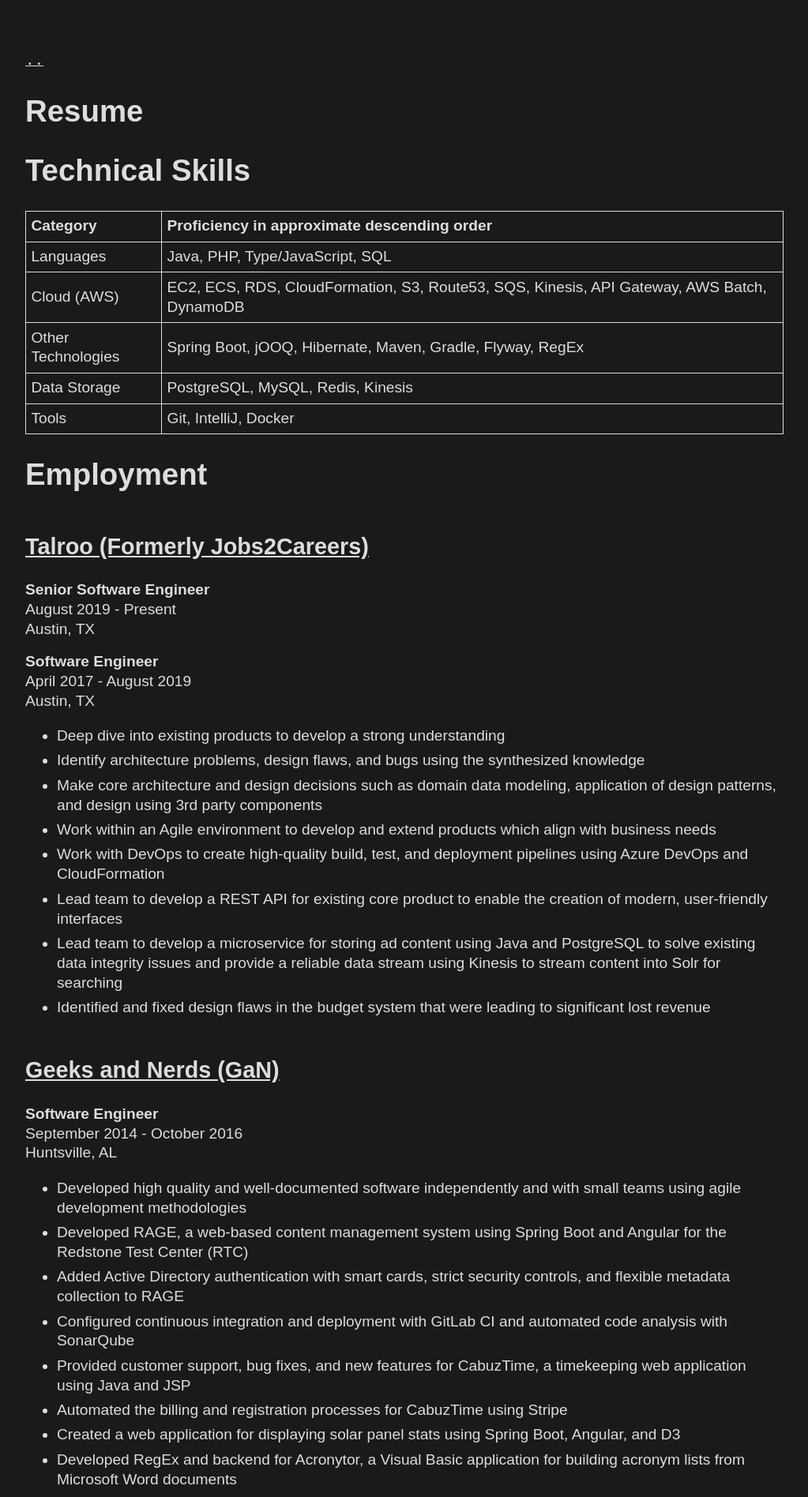
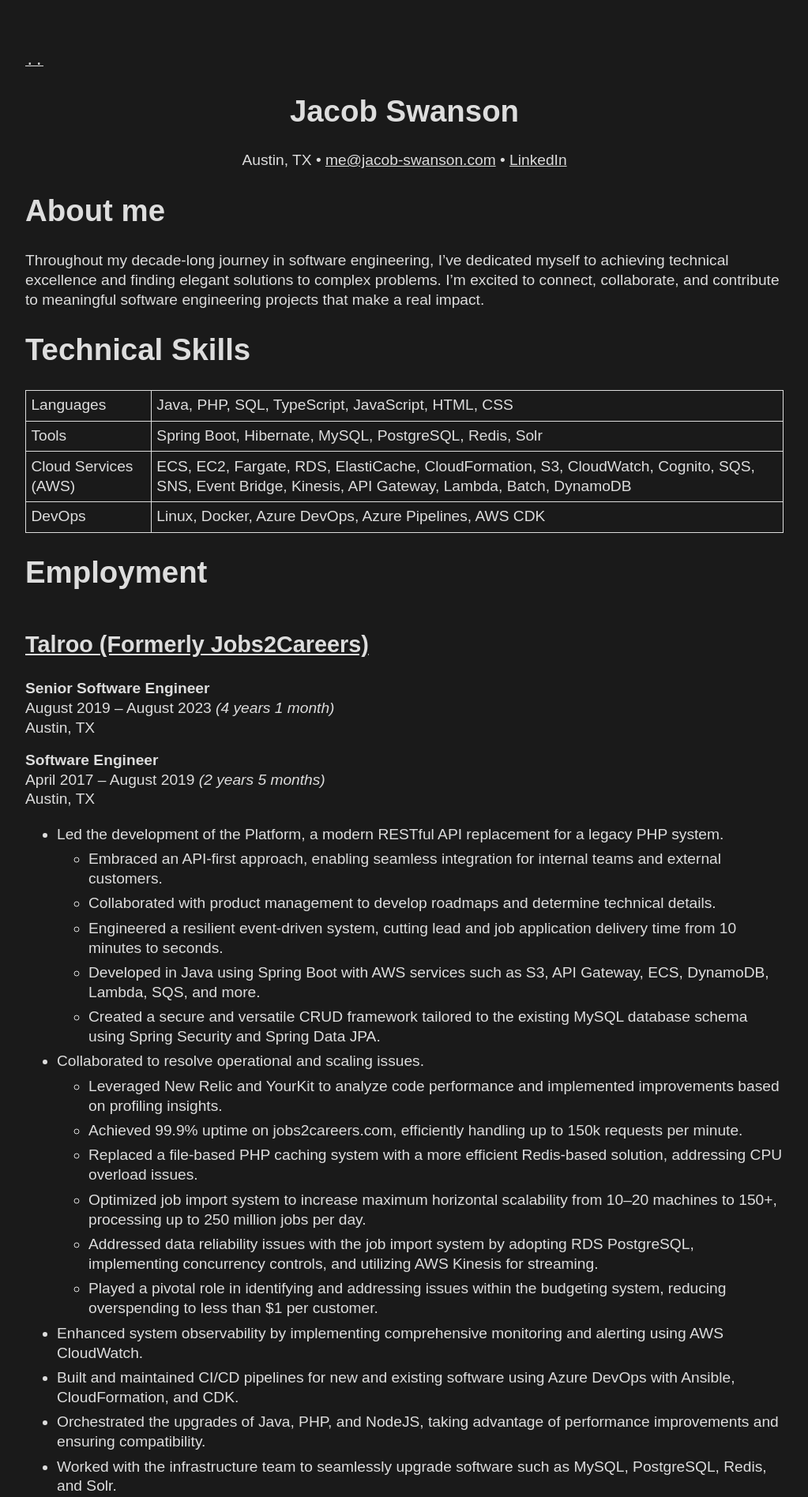
Before and after one commit to jacob-swanson/personal-site, a Jekyll site: the page built from src/resume.md, in a window 1280 px wide. Shown: the top 1896 px of the page at 79% size, without its empty margins (128-1151 px from the left). Built offline with Jekyll 4.4.1, drawn with Linux system fonts in a browser that asks for light colours; some of the changed text lies outside the part shown.

Commit message:
Update resume

```diff
--- /dev/null
+++ b/src/_data/socials.yaml
@@ -0,0 +1,4 @@
+linkedin_url: https://www.linkedin.com/in/jacob-swanson-1a1660a3
+github_url: https://github.com/jacob-swanson
+email_url: mailto:me@jacob-swanson.com
+email: me@jacob-swanson.com
--- a/src/_includes/style.css
+++ b/src/_includes/style.css
@@ -136,3 +136,7 @@
 a:visited {
     color: var(--color-text-accent)
 }
+
+.centered {
+    text-align: center;
+}
--- /dev/null
+++ b/src/_layouts/resume.html
@@ -0,0 +1,6 @@
+---
+layout: default
+---
+
+<a href="/" class="backlink">..</a>
+{{ content }}
--- a/src/resume.md
+++ b/src/resume.md
@@ -1,85 +1,100 @@
 ---
-layout: page
+layout: resume
 title: Resume
 ---
 
+<h1 class="centered">Jacob Swanson</h1>
+
+<p class="centered">
+Austin, TX • <a href="{{ site.data.socials.email_url }}">{{ site.data.socials.email }}</a> • <a href="{{ site.data.socials.linkedin_url }}">LinkedIn</a>
+</p>
+
+# About me
+
+Throughout my decade-long journey in software engineering, I've dedicated myself to achieving technical excellence and finding elegant solutions to complex problems.
+I'm excited to connect, collaborate, and contribute to meaningful software engineering projects that make a real impact.
+
 # Technical Skills
 
-| Category           | Proficiency in approximate descending order                                                |
-|:-------------------|:-------------------------------------------------------------------------------------------|
-| Languages          | Java, PHP, Type/JavaScript, SQL                                                            |
-| Cloud (AWS)        | EC2, ECS, RDS, CloudFormation, S3, Route53, SQS, Kinesis, API Gateway, AWS Batch, DynamoDB |
-| Other Technologies | Spring Boot, jOOQ, Hibernate, Maven, Gradle, Flyway, RegEx                                 |
-| Data Storage       | PostgreSQL, MySQL, Redis, Kinesis                                                          |
-| Tools              | Git, IntelliJ, Docker                                                                      |
+|:-------------------- |:--------------------------------------------------------------------------------------------------------------------------------------------------- |
+| Languages            | Java, PHP, SQL, TypeScript, JavaScript, HTML, CSS                                                                                                   |
+| Tools                | Spring Boot, Hibernate, MySQL, PostgreSQL, Redis, Solr                                                                                              |
+| Cloud Services (AWS) | ECS, EC2, Fargate, RDS, ElastiCache, CloudFormation, S3, CloudWatch, Cognito, SQS, SNS, Event Bridge, Kinesis, API Gateway, Lambda, Batch, DynamoDB |
+| DevOps               | Linux, Docker, Azure DevOps, Azure Pipelines, AWS CDK                                                                                                      |
 
 # Employment
 
 ## [Talroo (Formerly Jobs2Careers)](https://www.talroo.com/)
 
 **Senior Software Engineer**<br/>
-August 2019 - Present<br/>
+August 2019 – August 2023 _(4 years 1 month)_<br/>
 Austin, TX
 
 **Software Engineer**<br/>
-April 2017 - August 2019<br/>
+April 2017 – August 2019 _(2 years 5 months)_<br/>
 Austin, TX
 
-* Deep dive into existing products to develop a strong understanding
-* Identify architecture problems, design flaws, and bugs using the synthesized knowledge
-* Make core architecture and design decisions such as domain data modeling, application of design patterns, and design using 3rd party components
-* Work within an Agile environment to develop and extend products which align with business needs
-* Work with DevOps to create high-quality build, test, and deployment pipelines using Azure DevOps and CloudFormation
-* Lead team to develop a REST API for existing core product to enable the creation of modern, user-friendly interfaces
-* Lead team to develop a microservice for storing ad content using Java and PostgreSQL to solve existing data integrity issues and provide a reliable data stream using Kinesis to stream content into Solr for searching
-* Identified and fixed design flaws in the budget system that were leading to significant lost revenue
+* Led the development of the Platform, a modern RESTful API replacement for a legacy PHP system.
+    * Embraced an API-first approach, enabling seamless integration for internal teams and external customers.
+    * Collaborated with product management to develop roadmaps and determine technical details.
+    * Engineered a resilient event-driven system, cutting lead and job application delivery time from 10 minutes to seconds.
+    * Developed in Java using Spring Boot with AWS services such as S3, API Gateway, ECS, DynamoDB, Lambda, SQS, and more.
+    * Created a secure and versatile CRUD framework tailored to the existing MySQL database schema using Spring Security and Spring Data JPA.
+* Collaborated to resolve operational and scaling issues.
+  * Leveraged New Relic and YourKit to analyze code performance and implemented improvements based on profiling insights.
+  * Achieved 99.9% uptime on jobs2careers.com, efficiently handling up to 150k requests per minute.
+  * Replaced a file-based PHP caching system with a more efficient Redis-based solution, addressing CPU overload issues.
+  * Optimized job import system to increase maximum horizontal scalability from 10–20 machines to 150+, processing up to 250 million jobs per day.
+  * Addressed data reliability issues with the job import system by adopting RDS PostgreSQL, implementing concurrency controls, and utilizing AWS Kinesis for streaming.
+  * Played a pivotal role in identifying and addressing issues within the budgeting system, reducing overspending to less than $1 per customer.
+* Enhanced system observability by implementing comprehensive monitoring and alerting using AWS CloudWatch.
+* Built and maintained CI/CD pipelines for new and existing software using Azure DevOps with Ansible, CloudFormation, and CDK.
+* Orchestrated the upgrades of Java, PHP, and NodeJS, taking advantage of performance improvements and ensuring compatibility.
+* Worked with the infrastructure team to seamlessly upgrade software such as MySQL, PostgreSQL, Redis, and Solr.
+* Provided comprehensive support to the sales department by demonstrating proactive troubleshooting and implementing bug fixes and minor features.
 
 ## [Geeks and Nerds (GaN)](https://www.geeksandnerds.com/)
 
 **Software Engineer**<br/>
-September 2014 - October 2016<br/>
+September 2014 – October 2016 _(2 years 2 months)_<br/>
 Huntsville, AL
 
-* Developed high quality and well-documented software independently and with small teams using agile development methodologies
-* Developed RAGE, a web-based content management system using Spring Boot and Angular for the Redstone Test Center (RTC)
-* Added Active Directory authentication with smart cards, strict security controls, and flexible metadata collection to RAGE
-* Configured continuous integration and deployment with GitLab CI and automated code analysis with SonarQube
-* Provided customer support, bug fixes, and new features for CabuzTime, a timekeeping web application using Java and JSP
-* Automated the billing and registration processes for CabuzTime using Stripe
-* Created a web application for displaying solar panel stats using Spring Boot, Angular, and D3
-* Developed RegEx and backend for Acronytor, a Visual Basic application for building acronym lists from Microsoft Word documents
-* Worked with senior software engineers to provide bug fixes and new features for an aviation testing system in C++ with Qt for RTC
+* Independently developed high-quality and well-documented software, demonstrating self-reliance and strong technical skills.
+* Collaborated within a small agile team to develop RAGE, a web-based content management system designed to optimize data collection and sharing at test events using Spring Boot and Angular.
+* Enhanced RAGE by introducing features like Active Directory authentication with smart cards, robust security measures, and flexible metadata collection.
+* Implemented continuous integration pipelines using GitLab CI, automating code analysis through SonarQube for improved code quality.
+* Contributed to customer support, bug fixes, and features for CabuzTime, a government-approved timekeeping application using Java.
+* Automated the billing and registration process for CabuzTime using Stripe, streamlining administrative tasks and improving user experience.
+* Developed a kiosk-style web application for displaying solar panel statistics using Spring Boot, Angular, and D3 to create an informative and user-friendly interface.
+* Engineered Acronytor, a Visual Basic application that automated the creation of acronym lists in Microsoft Word documents for government contracts.
+* Collaborated with senior engineers on bug fixes and new features for an aviation testing system using C++ and Qt.
 
 ## [Mentor Graphics](https://www.mentor.com/)
 
 **Intern Software Engineer**<br/>
-January 2013 - August 2013<br/>
+January 2013 – August 2013 _(8 months)_<br/>
 Huntsville, AL
 
-* Worked within a Scrum-based engineering team focused on testing an in-house Java web framework
-* Developed unit, integration, and performance tests for the framework
-* Responsible for writing internal documentation and monitoring of automated test results
+* Worked within a Scrum-based engineering team focused on testing a web application framework using Java aimed to bring electronic design, automation, and simulation to the web browser.
+* Developed unit and integration tests in Java using TestNG to find bugs, detect regressions, and to achieve code and branch coverage goals.
+* Collaborated to create performance tests using HP LoadRunner and Performance Center, ensuring optimal application performance.
+* Authored documentation for the diverse test suites, accelerating the onboarding process.
+* Actively monitored and analyzed automated test results to proactively identify regressions, enabling swift corrective actions.
 
-## [Alabama A&M University](https://www.aamu.edu/)
+## [Alabama A&M University](https://www.aamu.edu/) / [University of Alabama in Huntsville](https://www.uah.edu/)
 
-**Contract Developer**<br/>
-June 2011 – August 2011<br/>
+**Contract Developer** / **Student Researcher**<br/>
+June 2011 – August 2011 _(3 months)_<br/>
 Huntsville, AL
 
-* Created Water Wheels, a video game using the Unreal Development Kit that is part of a mobile lab focused on teaching water conservation to children
-* Created an Arduino-powered audio-visual demonstration that syncs audio and visual cues to demonstrate a rain-capture system
-
-## [University of Alabama in Huntsville (UAH)](https://www.uah.edu/)
-
-**Student Researcher**<br/>
-June 2011 - August 2011<br/>
-Huntsville, AL
-
-* Created a proof-of-concept library in C++ to confirm that the Unreal Development Kit could be used as a visualization tool for a Matlab simulation under development by other students
+* Collaborated with a small team across two local universities to create Water Wheels, a mobile lab for teaching outdoor water conservation.
+  * Developed a simple educational video game using the Unreal Development Kit.
+  * Created an Arduino-powered demonstration that synced audio and visual cues to demonstrate a home rain-capture system.
+* Implemented a proof-of-concept library in C++ to confirm students could use the Unreal Development Kit to visualize their N-body MATLAB simulations.
 
 # Education
 
-## [University of Alabama in Huntsville (UAH)](https://www.uah.edu/)
+## [University of Alabama in Huntsville](https://www.uah.edu/)
 
 **Bachelor of Science, Computer Engineering**<br/>
 December 2014
```
Also changed, not shown: src/404.md (+1 -1 lines), src/index.md (+3 -4 lines).
